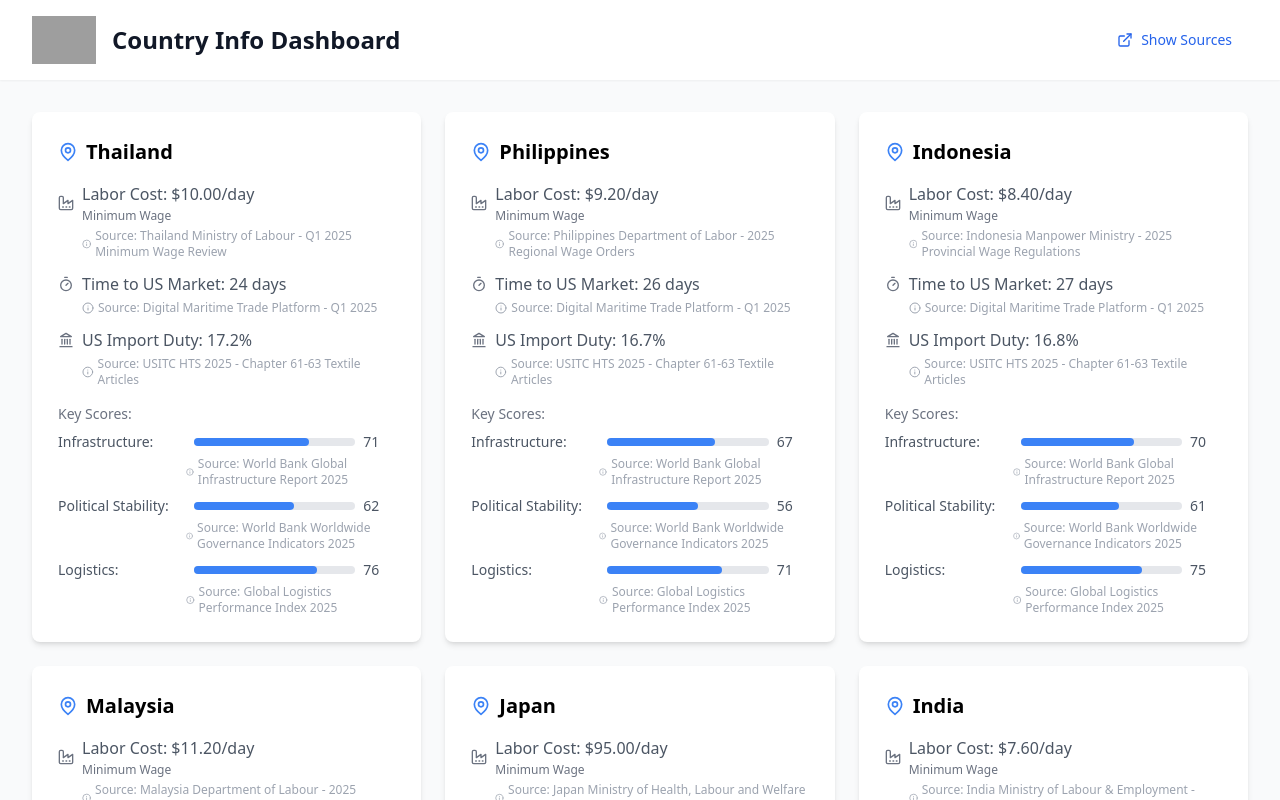
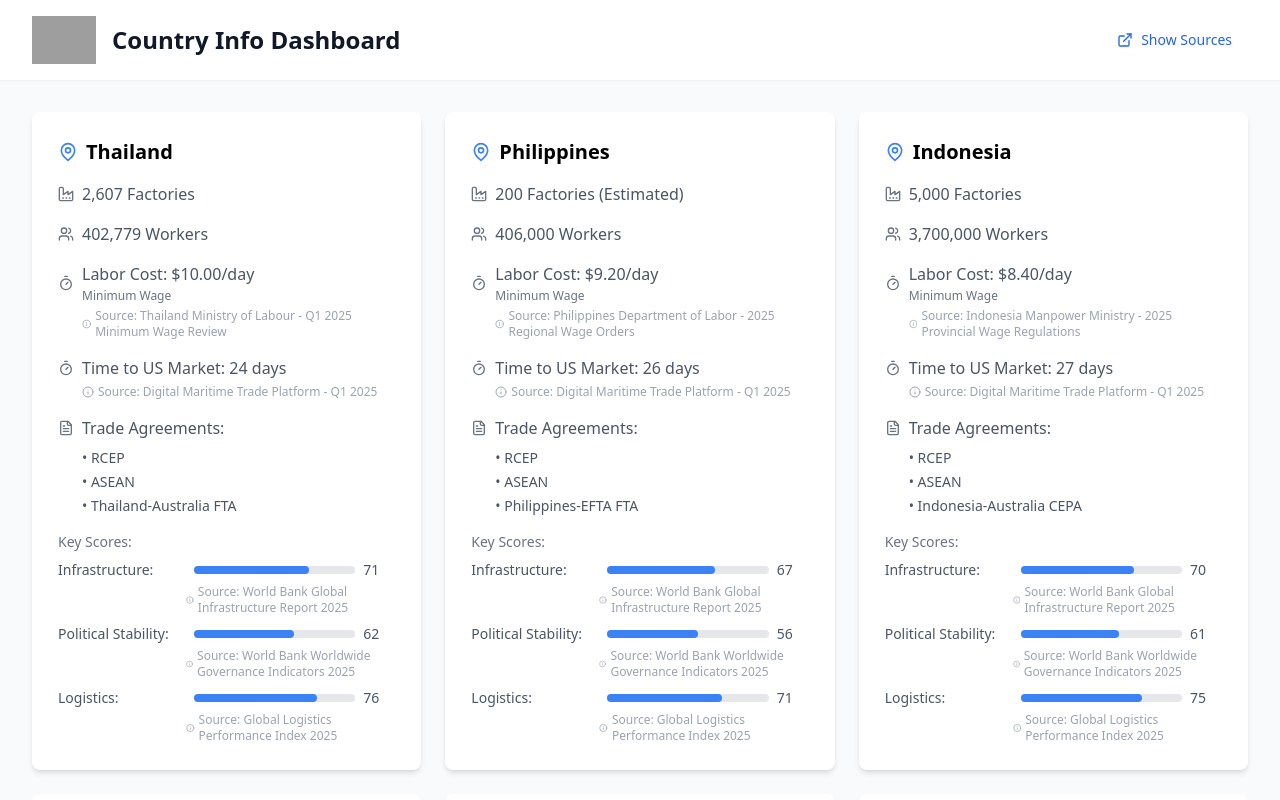
Before and after one commit to Justin-Dave-W/Trial4, a React (Vite) app: page / in a window 1280 px wide. Shown: the top 800 px of the page. Built offline with nearby package versions, Linux system fonts and the light colour scheme; grey boxes are pictures that could not be loaded.

Commit message:
Update CountryCard.tsx

```diff
--- a/src/components/CountryCard.tsx
+++ b/src/components/CountryCard.tsx
@@ -1,6 +1,6 @@
 import React from 'react';
 import { Country } from '../types';
-import { MapPin, Factory, Timer, Landmark, Info } from 'lucide-react';
+import { MapPin, Factory, Timer, Users, Info, FileText } from 'lucide-react';
 
 interface CountryCardProps {
   country: Country;
@@ -23,10 +23,31 @@ export function CountryCard({ country, onClick, isSelected }: CountryCardProps)
         <h3 className="text-xl font-semibold">{country.name}</h3>
       </div>
 
-      <div className="space-y-3">
+      <div className="space-y-4">
         <div>
           <div className="flex items-center gap-2">
             <Factory className="w-4 h-4 text-gray-500" />
+            <span className="text-gray-600">
+              {country.factoryCount?.toLocaleString() || 'N/A'} Factories
+              {country.id === 'philippines' && ' (Estimated)'}
+            </span>
+          </div>
+        </div>
+
+        <div>
+          <div className="flex items-center gap-2">
+            <Users className="w-4 h-4 text-gray-500" />
+            <div>
+              <span className="text-gray-600">
+                {country.workerCount?.toLocaleString() || 'N/A'} Workers
+              </span>
+            </div>
+          </div>
+        </div>
+
+        <div>
+          <div className="flex items-center gap-2">
+            <Timer className="w-4 h-4 text-gray-500" />
             <div>
               <span className="text-gray-600">
                 Labor Cost: ${country.laborCost.toFixed(2)}/day
@@ -56,16 +77,17 @@ export function CountryCard({ country, onClick, isSelected }: CountryCardProps)
         </div>
 
         <div>
-          <div className="flex items-center gap-2">
-            <Landmark className="w-4 h-4 text-gray-500" />
-            <span className="text-gray-600">
-              US Import Duty: {country.taxRate}%
-            </span>
+          <div className="flex items-center gap-2 mb-2">
+            <FileText className="w-4 h-4 text-gray-500" />
+            <span className="text-gray-600">Trade Agreements:</span>
           </div>
-          <div className="ml-6 mt-1 text-xs text-gray-400 flex items-center gap-1">
-            <Info className="w-3 h-3" />
-            <span>Source: {country.dataSources.taxRate}</span>
-          </div>
+          <ul className="ml-6 space-y-1">
+            {country.tradeAgreements.map((agreement, index) => (
+              <li key={index} className="text-sm text-gray-600">
+                • {agreement}
+              </li>
+            ))}
+          </ul>
         </div>
       </div>
 
```
